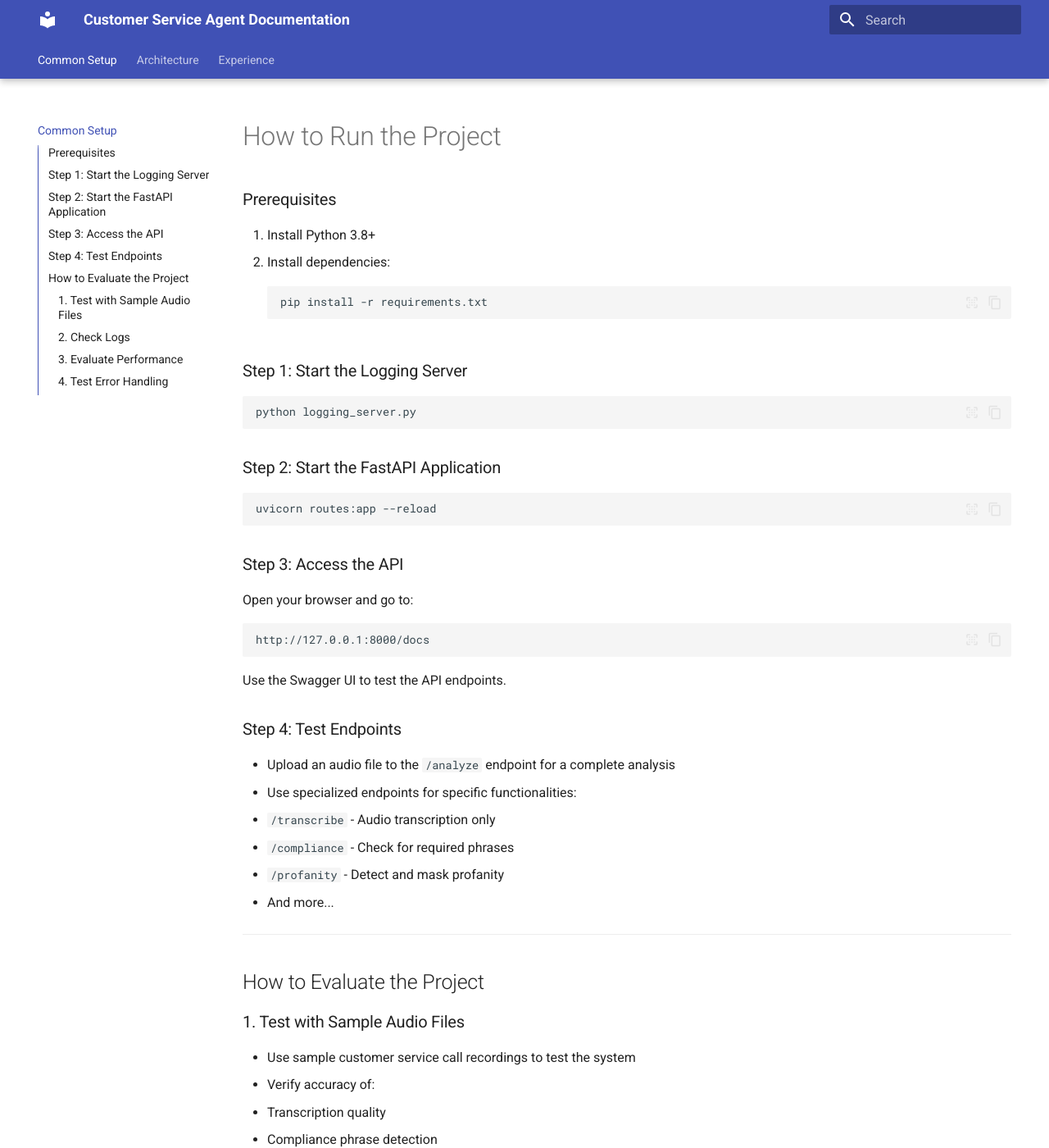
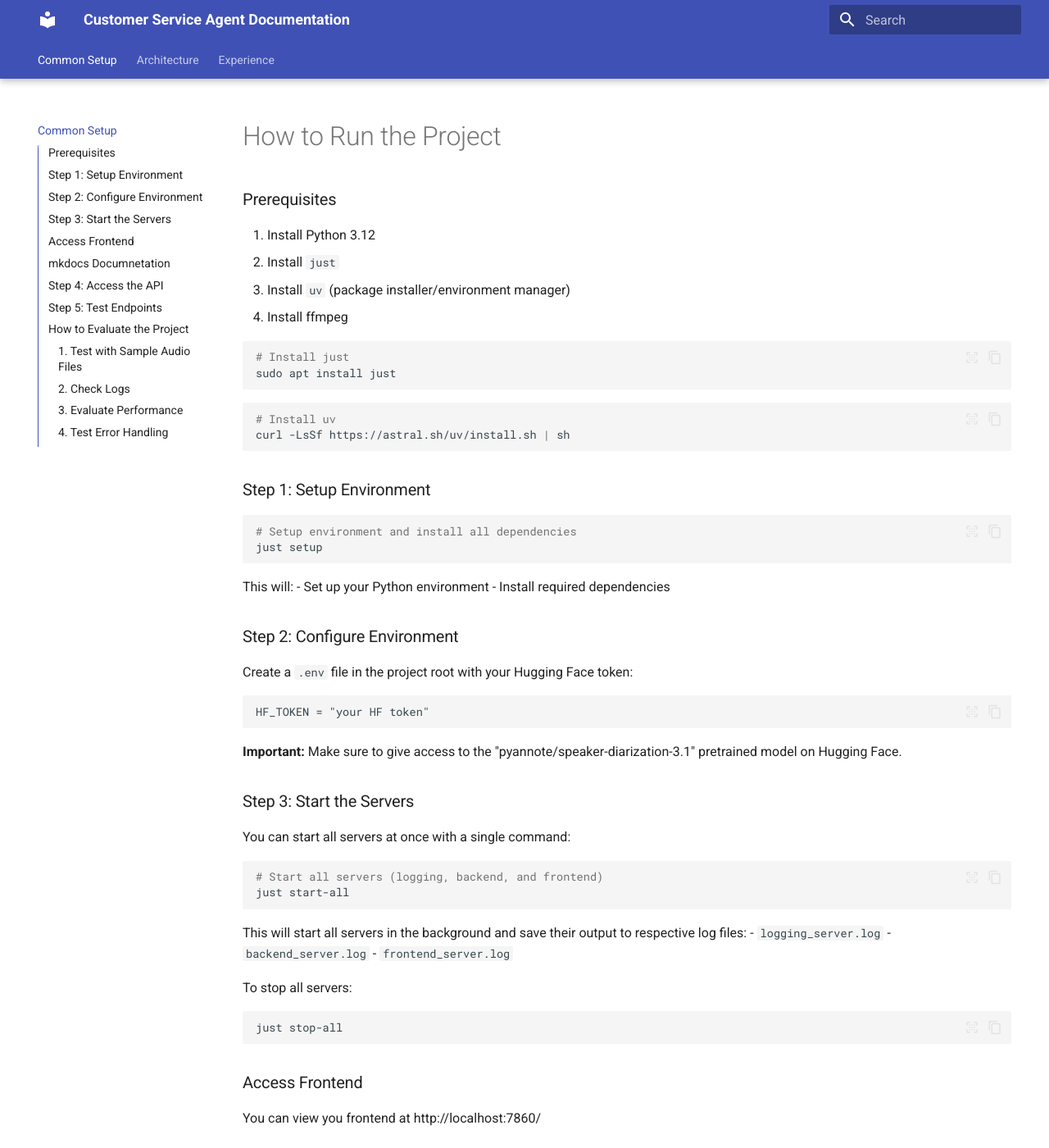
Before and after one commit to Devansh-Kesan/Customer-Service-Agent, an MkDocs documentation site: the page built from docs/functionalities.md, in a window 1280 px wide and 1400 px high. Shown: the whole window at 82% size. Built offline with MkDocs 1.6.1 and Material for MkDocs 9.7.7, drawn with Linux system fonts in a browser that asks for light colours; some of the changed text lies outside the part shown.

````diff
--- a/docs/functionalities.md
+++ b/docs/functionalities.md
@@ -1,36 +1,91 @@
 # How to Run the Project
 
 ### Prerequisites
-
-1. Install Python 3.8+
-2. Install dependencies:
-   ```bash
-   pip install -r requirements.txt
-   ```
-
-### Step 1: Start the Logging Server
+1. Install Python 3.12
+2. Install `just`
+3. Install `uv` (package installer/environment manager)
+4. Install ffmpeg
 
 ```bash
-python logging_server.py
+# Install just
+sudo apt install just
 ```
 
-### Step 2: Start the FastAPI Application
+```bash
+# Install uv
+curl -LsSf https://astral.sh/uv/install.sh | sh
+```
+
+### Step 1: Setup Environment
 
 ```bash
-uvicorn routes:app --reload
+# Setup environment and install all dependencies
+just setup
 ```
 
-### Step 3: Access the API
+This will:
+- Set up your Python environment
+- Install required dependencies
+
+### Step 2: Configure Environment
+
+Create a `.env` file in the project root with your Hugging Face token:
+
+```
+HF_TOKEN = "your HF token"
+```
+
+**Important:** Make sure to give access to the "pyannote/speaker-diarization-3.1" pretrained model on Hugging Face.
+
+### Step 3: Start the Servers
+
+You can start all servers at once with a single command:
+
+```bash
+# Start all servers (logging, backend, and frontend)
+just start-all
+```
+
+This will start all servers in the background and save their output to respective log files:
+- `logging_server.log`
+- `backend_server.log`
+- `frontend_server.log`
+
+To stop all servers:
+```bash
+just stop-all
+```
+
+### Access Frontend
+You can view you frontend at http://localhost:7860/
+
+### mkdocs Documnetation
+You can view your documentation at http://127.0.0.1:8000/
+
+
+Alternatively, you can start each server individually in separate terminals:
+
+```bash
+# Start the Logging Server
+just start-logging-server
+
+# Start the FastAPI Application
+just start-backend-server
+
+# Start the Frontend Server
+just start-frontend-server
+```
+
+### Step 4: Access the API
 
 Open your browser and go to:
 ```
-http://127.0.0.1:8000/docs
+http://127.0.0.1:3000/docs
 ```
 
 Use the Swagger UI to test the API endpoints.
 
-### Step 4: Test Endpoints
-
+### Step 5: Test Endpoints
 - Upload an audio file to the `/analyze` endpoint for a complete analysis
 - Use specialized endpoints for specific functionalities:
   - `/transcribe` - Audio transcription only
@@ -43,7 +98,6 @@ Use the Swagger UI to test the API endpoints.
 ## How to Evaluate the Project
 
 ### 1. Test with Sample Audio Files
-
 - Use sample customer service call recordings to test the system
 - Verify accuracy of:
   - Transcription quality
@@ -53,20 +107,15 @@ Use the Swagger UI to test the API endpoints.
   - Call categorization
 
 ### 2. Check Logs
-
 - Verify logs are being sent to the logging server
 - Review log files for errors, warnings, and debug information
 
 ### 3. Evaluate Performance
-
 - Measure processing time for:
   - Transcription
   - Full analysis
 - Assess accuracy of sentiment analysis and call categorization
 
 ### 4. Test Error Handling
-
 - Upload invalid files (non-audio files) and verify error messages
 - Check logs for proper exception handling
-
----
````
Also changed, not shown: 1 other file.
